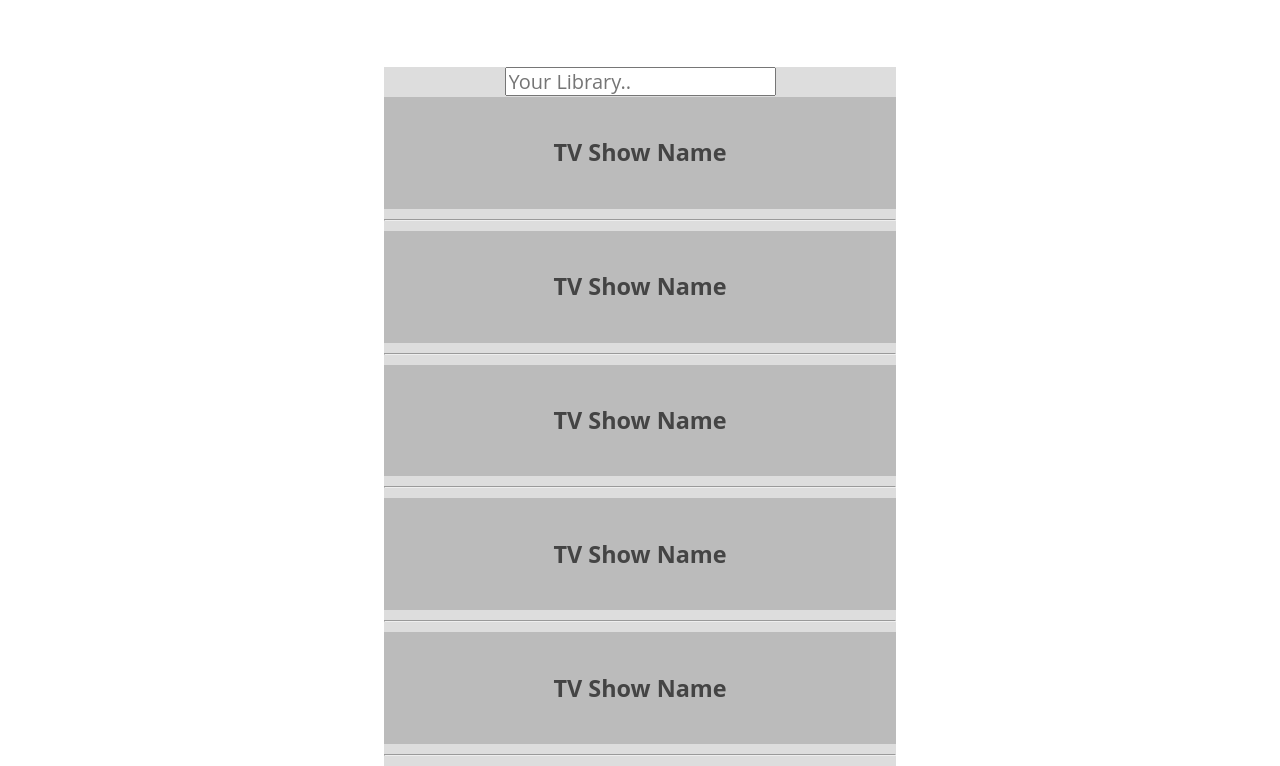
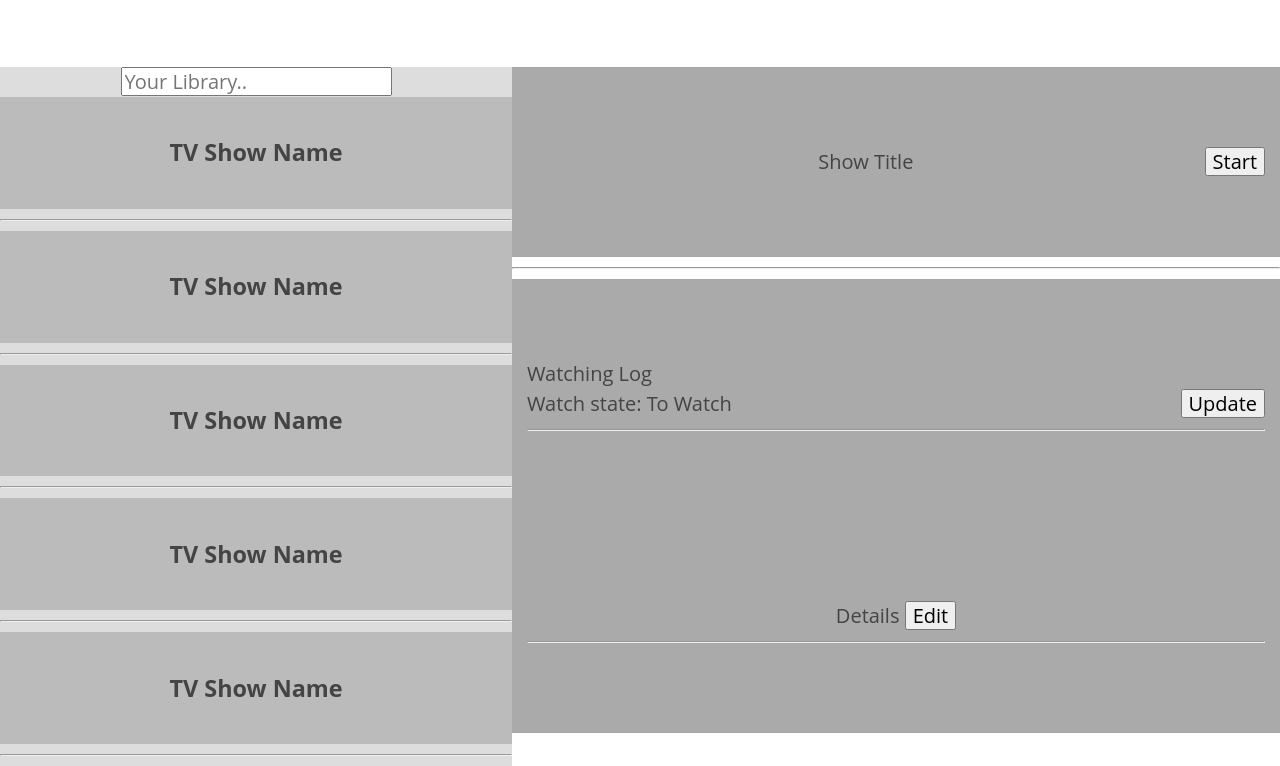
Before and after one commit to allan343/wireframeCapstone2, a plain HTML site: page index.html in a window 1280 px wide. Shown: the part 118-884 px from the top of the page. Drawn offline with nearby package versions, Linux system fonts and the light colour scheme.

Commit message:
after session

```diff
--- a/main.css
+++ b/main.css
@@ -9,6 +9,8 @@ body {
   color: #444;
   text-align: center;
   line-height: 1.5;
+  margin:0;
+  padding:0;
 }
 
 nav,
@@ -47,12 +49,12 @@ header {
    }
 
 #shows{
- display:inline-block;
-  width: 40%;
+ float:left;
+ width: 40%;
 }
 #actualShow{
-display:inline-block;
-  width: 60%;
+float:right;
+width: 60%;
 }
 
 #details,#watching,#title{
@@ -95,12 +97,20 @@ p + p {
   margin-top: 15px;
 }
 
+#shows{
+  width: 100%;
+}
+#actualShow {
+ display:none;
+}
+
 @media screen and (min-width: 600px) {
   #actualShow {
     display:block;
   }
+
+
+  #shows{
+    width: 40%;
+  }
 }
-
-#actualShow {
- display:none;
-}
```
